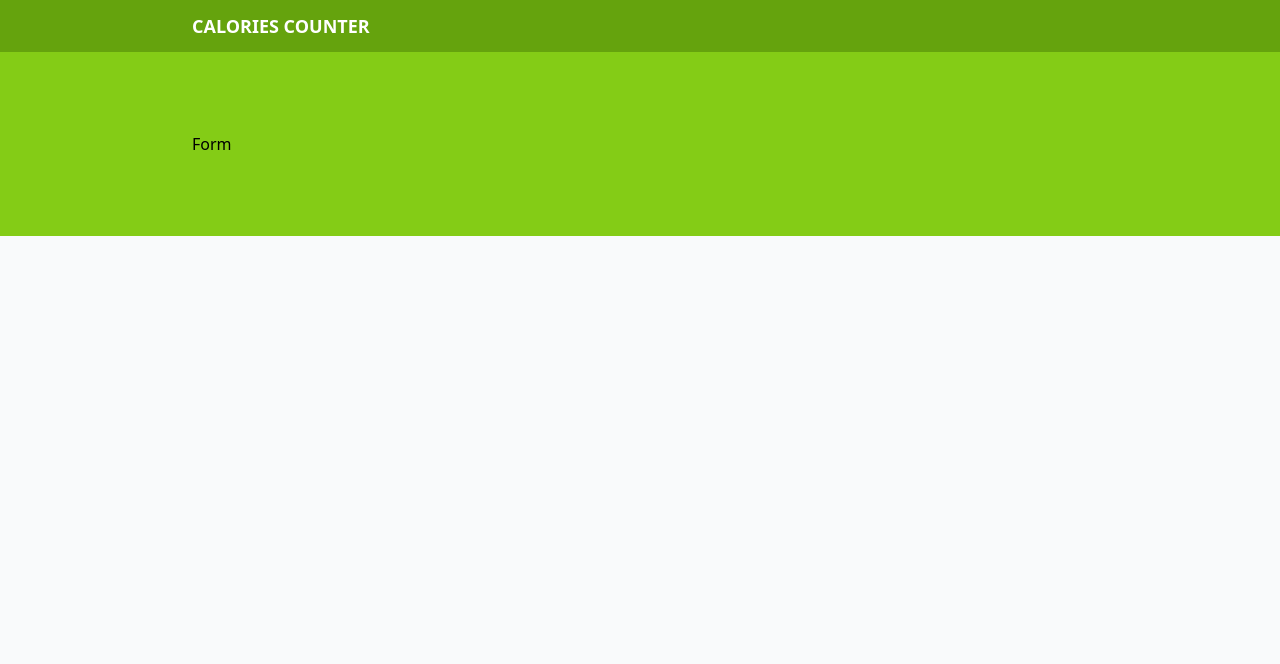
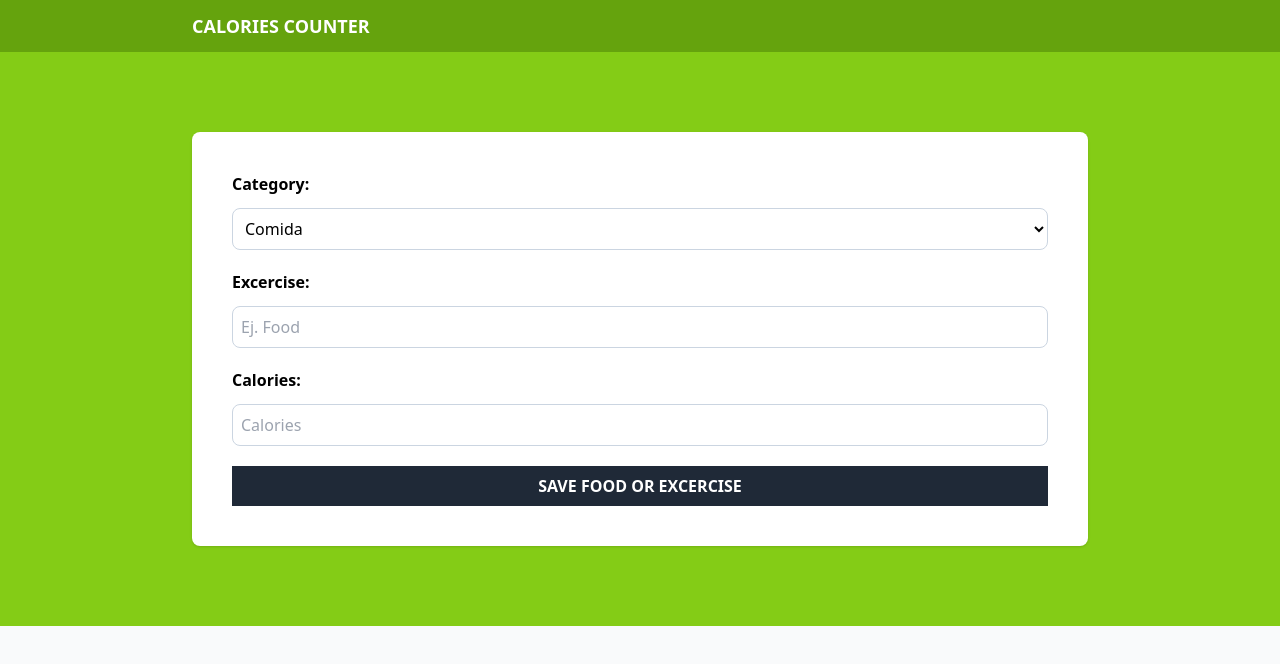
Before and after one commit to Javi2323J/calories-counter, a React (Vite) app in the folder calorie-tracker/: page / in a window 1280 px wide. Shown: the top 664 px of the page. Built offline with nearby package versions, Linux system fonts and the light colour scheme.

Commit message:
add types foldes; define Form component #1

```diff
--- a/calorie-tracker/src/components/Form.tsx
+++ b/calorie-tracker/src/components/Form.tsx
@@ -1,7 +1,32 @@
 import React from 'react'
+
+import { categories } from '../data/categories'
 
 export default function Form(): React.JSX.Element {
     return (
-        <div>Form</div>
+        <form className='space-y-5 bg-white shadow p-10 rounded-lg'>
+            <div className="grid grid-cols-1 gap-3">
+                <label htmlFor="category" className="font-bold">Category:</label>
+                <select className="border border-slate-300 p-2 rounded-lg w-full bg-white" id="category">
+                    {categories.map(category => (
+                        <option key={category.id} value={category.id}>
+                            {category.name}
+                        </option>
+                    ))}
+                </select>
+            </div>
+
+            <div className="grid grid-cols-1 gap-3">
+                <label htmlFor="excercise" className="font-bold">Excercise:</label>
+                <input id="excercise" type="text" className="border border-slate-300 p-2 rounded-lg" placeholder="Ej. Food" />
+            </div>
+
+            <div className="grid grid-cols-1 gap-3">
+                <label htmlFor="calories" className="font-bold">Calories:</label>
+                <input id="calories" type="number" className="border border-slate-300 p-2 rounded-lg" placeholder="Calories" />
+            </div>
+
+            <input type="submit" className="bg-gray-800 hover:bg-gray-900 w-full p-2 font-bold uppercase text-white cursor-pointer" value="Save food or excercise" />
+        </form>
     )
 }
--- /dev/null
+++ b/calorie-tracker/src/data/categories.ts
@@ -0,0 +1,6 @@
+import { Category } from '../types';
+
+export const categories: Category[] = [
+    { id: 1, name: 'Comida' },
+    { id: 2, name: 'Ejercicio' }
+]
--- /dev/null
+++ b/calorie-tracker/src/types/index.ts
@@ -0,0 +1,4 @@
+export type Category = {
+    id: number,
+    name: string
+}
```
